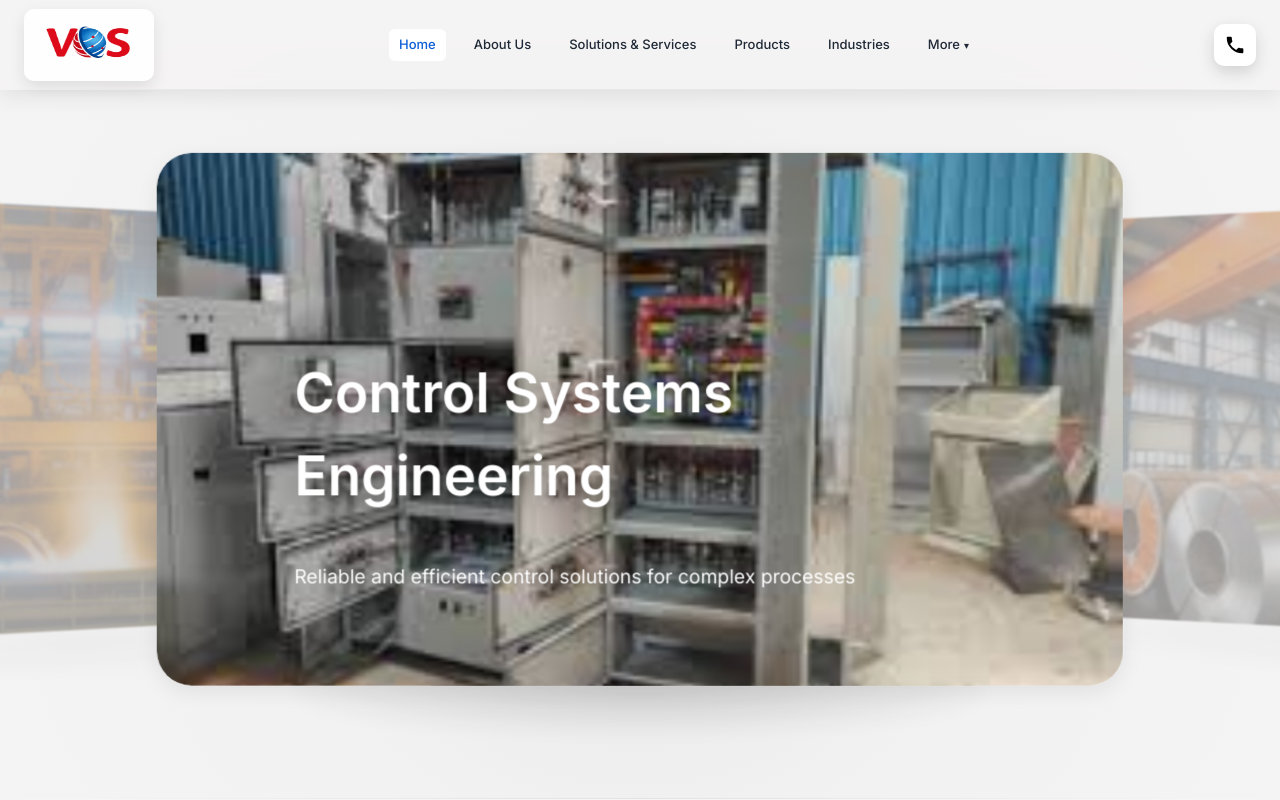
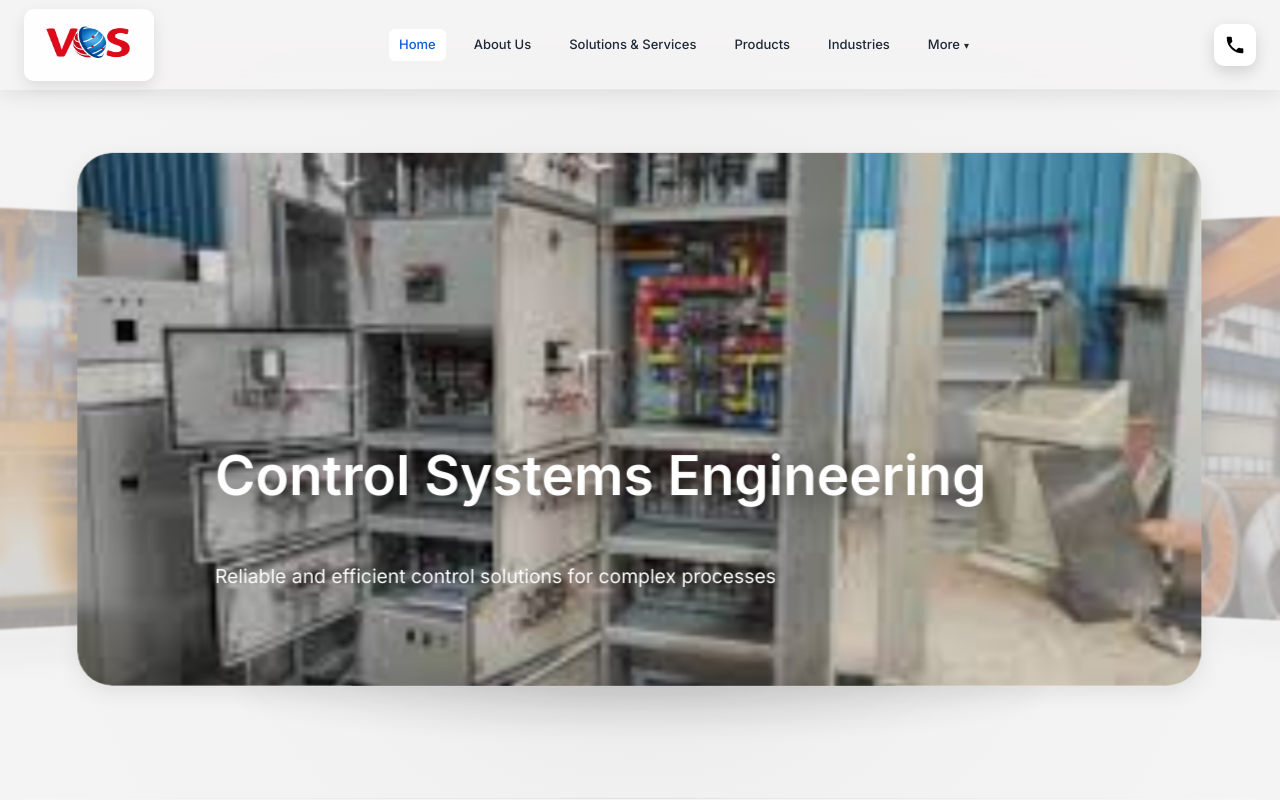
Before and after one commit to ADI-2707/VSM-Venture-Control-Systems-Pvt.-Ltd., a Next.js app in the folder frontend/: page / in a window 1280 px wide. Shown: the top 800 px of the page. Built offline with nearby package versions, Linux system fonts and the light colour scheme.

Commit message:
fix(hero): increased slide width for better desktop scaling and visual balance

```diff
--- a/frontend/src/sections/hero/Hero.module.css
+++ b/frontend/src/sections/hero/Hero.module.css
@@ -58,7 +58,7 @@
   position: absolute;
   border-radius: clamp(16px, 2vw, 32px);
   height: 100%;
-  width: min(100%, 900px);
+  width: 100%;
   overflow: visible;
   will-change: transform;
   transform-style: preserve-3d;
@@ -242,7 +242,7 @@
 }
 
 .heroInner {
-  width: clamp(85%, 74%, 74%);
+  width: clamp(85%, 74%, 1200px);
   margin: 0 auto;
   height: 100%;
   position: relative;
```
